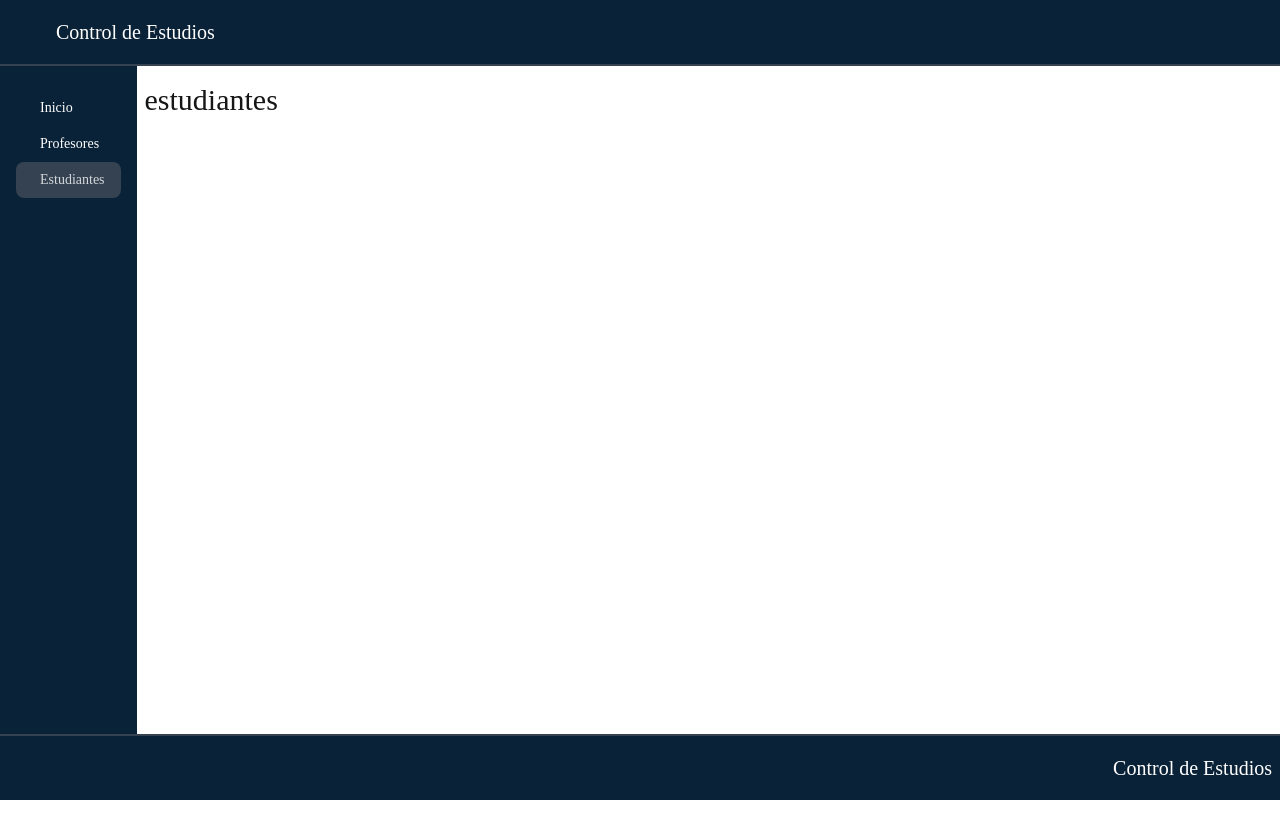
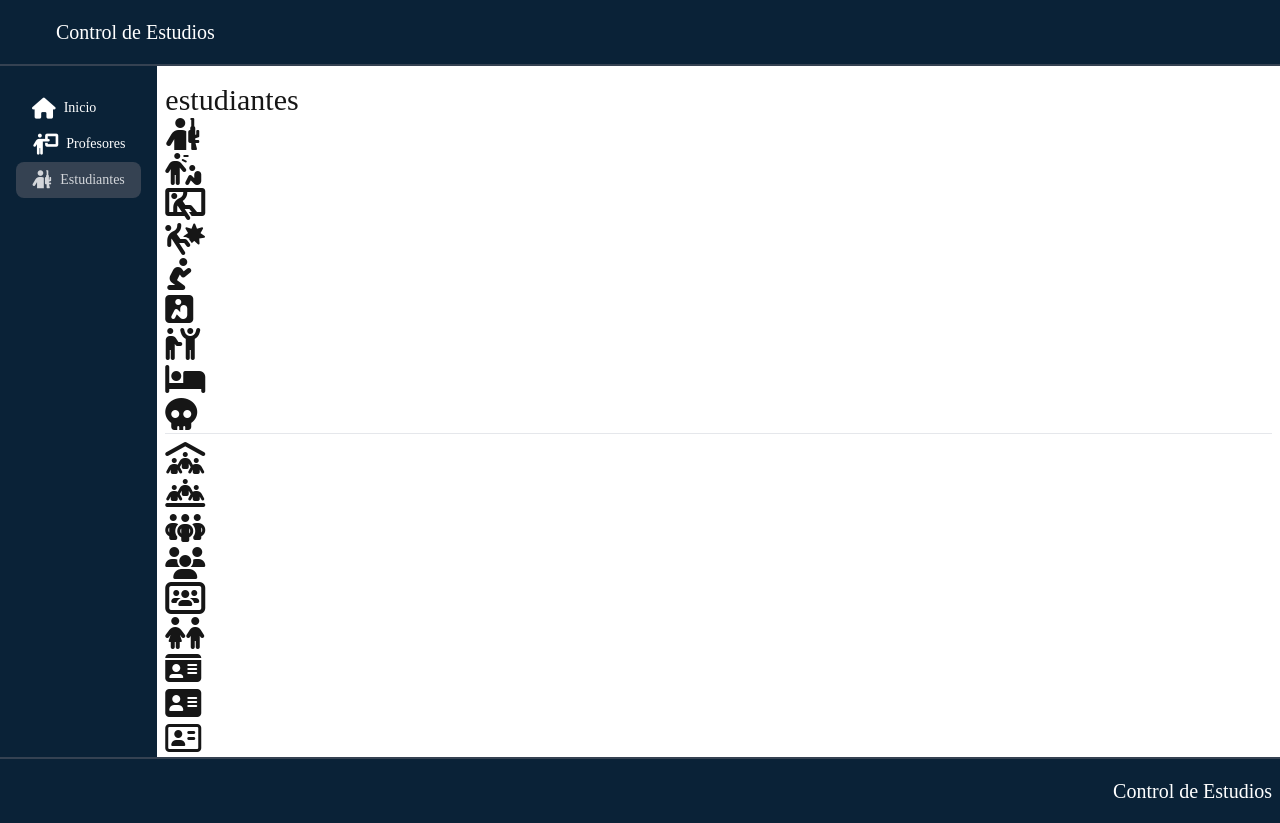
Before and after one commit to RayTarazona/Codigo-fuente-, a Nuxt app: page /estudiantes in a window 1280 px wide. Before the commit the page ends 800 px from the top, so only its background shows below. Built offline with nearby package versions, Linux system fonts and the light colour scheme.

Commit message:
feat: Agregar íconos de prueba

```diff
--- a/layouts/default.vue
+++ b/layouts/default.vue
@@ -10,13 +10,13 @@
       <nav class="pt-4 px-2">
         <menu class="menu h-full">
           <li>
-            <nuxt-link to="/"class="text-base-100" active-class="active"><i class="bi bi-house text-lg"></i> Inicio</nuxt-link>
+            <nuxt-link to="/"class="text-base-100" active-class="active"><i class="fas fa-home fa-xl"></i> Inicio</nuxt-link>
           </li>
           <li>
-            <nuxt-link to="profesores" class="text-base-100" active-class="active"><i class="bi bi-person-video3 text-lg"></i> Profesores</nuxt-link>
+            <nuxt-link to="profesores" class="text-base-100" active-class="active"><i class="fas fa-person-chalkboard fa-xl"></i> Profesores</nuxt-link>
           </li>
           <li>
-            <nuxt-link to="estudiantes" class="text-base-100" active-class="active"><i class="bi bi-person-raised-hand text-lg"></i> Estudiantes</nuxt-link>
+            <nuxt-link to="estudiantes" class="text-base-100" active-class="active"><i class="fas fa-person-rifle text-lg"></i> Estudiantes</nuxt-link>
           </li>
 
         </menu>
--- a/pages/estudiantes.vue
+++ b/pages/estudiantes.vue
@@ -7,6 +7,58 @@
   <h1 class="text-3xl">
     estudiantes
   </h1>
+  <h1><i class="fas fa-person-rifle fa-2x"></i></h1>
+  <h1><i class="fas fa-person-harassing fa-2x"></i></h1>
+  <h1>
+    <i class="fas fa-person-through-window fa-2x"></i>
+  </h1>
+  <h1>
+    <i class="fas fa-person-falling-burst fa-2x"></i>
+  </h1>
+  <h1>
+    <i class="fas fa-person-praying fa-2x"></i>
+  </h1>
+  <h1>
+    <i class="fas fa-square-person-confined fa-2x"></i>
+  </h1>
+  <h1>
+    <i class="fas fa-people-robbery fa-2x"></i>
+  </h1>
+  <h1>
+    <i class="fas fa-bed fa-2x"></i>
+  </h1>
+  <h1>
+    <i class="fas fa-skull fa-2x"></i>
+  </h1>
+  <hr class="mb-2"/>
+  <h1>
+    <i class="fas fa-people-roof fa-2x"></i>
+  </h1>
+  <h1>
+    <i class="fas fa-people-line fa-2x"></i>
+  </h1>
+  <h1>
+    <i class="fas fa-people-group fa-2x"></i>
+  </h1>
+  <h1>
+    <i class="fas fa-users fa-2x"></i>
+  </h1>
+  <h1>
+    <i class="fas fa-users-rectangle fa-2x"></i>
+  </h1>
+  <h1>
+    <i class="fas fa-children fa-2x"></i>
+  </h1>
+  <h1>
+    <i class="fas fa-id-card fa-2x"></i>
+  </h1>
+  <h1>
+    <i class="fas fa-address-card fa-2x"></i>
+  </h1>
+  <h1>
+    <i class="far fa-address-card fa-2x"></i>
+  </h1>
+
 
 </template>
 
--- a/pages/profesores.vue
+++ b/pages/profesores.vue
@@ -6,6 +6,16 @@
   <h1 class="text-3xl">
     profesores
   </h1>
+  <h1>
+    <i class="fas fa-person-chalkboard fa-2x"></i>
+  </h1>
+  <h1>
+    <i class="fas fa-chalkboard-user fa-2x"></i>
+  </h1>
+  <h1>
+    <i class="fas fa-person-burst fa-2x fa-flip-horizontal"></i>
+    <i class="fas fa-person-falling fa-2x fa-flip-horizontal"></i>
+  </h1>
 
   <!-- code... -->
 </template>
```
